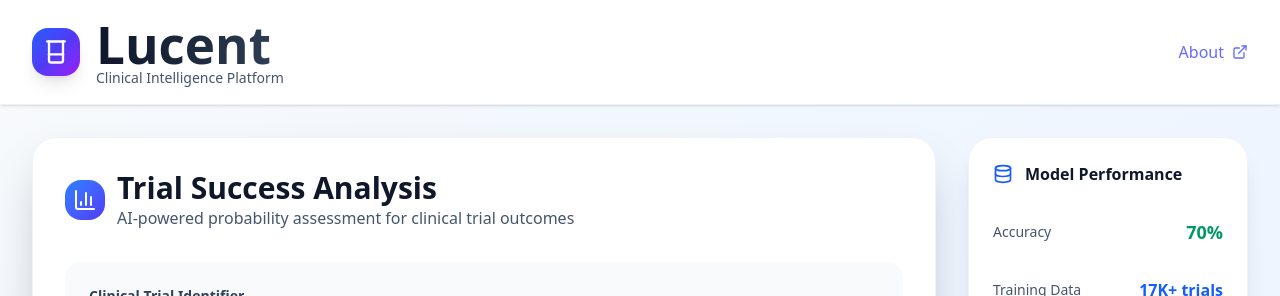
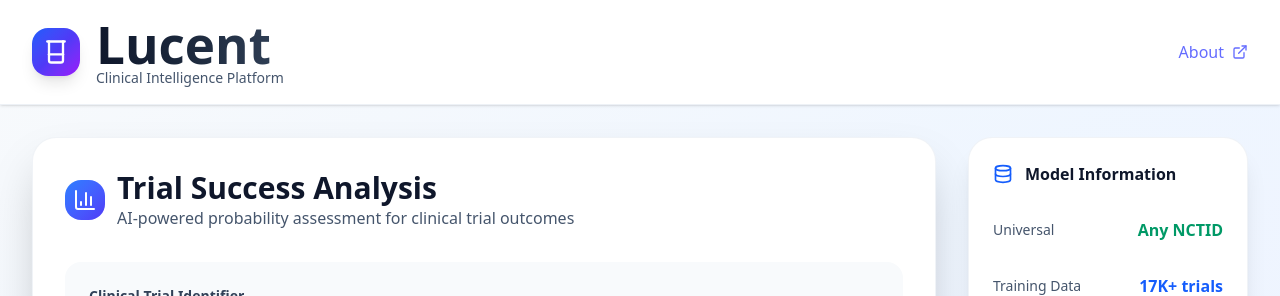
Before and after one commit to adourian/lucent, a React app in the folder frontend/: page / in a window 1280 px wide. Shown: the top 296 px of the page. Built offline with nearby package versions, Linux system fonts and the light colour scheme; the HTML template or start-up script is replaced by a standard one.

Commit message:
updated frontend, added phase

```diff
--- a/frontend/src/App.tsx
+++ b/frontend/src/App.tsx
@@ -28,6 +28,7 @@ function App() {
     probability: number;
     uncertainty: number;
     nctid: string;
+    phase: string;
   } | null>(null);
   const [error, setError] = useState<string | null>(null);
   const [loading, setLoading] = useState(false);
@@ -61,6 +62,7 @@ function App() {
         probability: data.deterministic,
         uncertainty: data.uncertainty,
         nctid: data.nctid,
+        phase: data.phase,
       };
       setResult(newResult);
 
@@ -328,19 +330,19 @@ function App() {
                               </div>
                             </div>
 
-                            {/* Model Confidence */}
+                            {/* Trial Phase */}
                             <div className="bg-white rounded-2xl p-6 shadow-lg border border-slate-200">
                               <div className="flex items-center justify-between mb-4">
                                 <span className="text-sm font-semibold text-slate-600 uppercase tracking-wide">
-                                  Model Accuracy
+                                  Trial Phase
                                 </span>
-                                <Database className="w-4 h-4 text-slate-400" />
+                                <Beaker className="w-4 h-4 text-slate-400" />
                               </div>
-                              <div className="text-3xl font-bold text-blue-600 mb-2">
-                                {modelStats.accuracy}
+                              <div className="text-lg font-bold text-slate-900 capitalize">
+                                {result.phase || "N/A"}
                               </div>
                               <div className="text-xs text-slate-500 font-medium">
-                                Validation Accuracy
+                                Clinical development stage
                               </div>
                             </div>
                           </div>
@@ -373,12 +375,12 @@ function App() {
                   <div className="bg-white rounded-3xl shadow-xl border border-slate-200/50 p-6">
                     <h3 className="font-bold text-slate-900 mb-6 flex items-center">
                       <Database className="w-5 h-5 mr-3 text-blue-600" />
-                      Model Performance
+                      Model Information
                     </h3>
                     <div className="space-y-4">
                       <div className="flex justify-between items-center py-2">
-                        <span className="text-sm font-medium text-slate-600">Accuracy</span>
-                        <span className="font-bold text-emerald-600 text-lg">{modelStats.accuracy}</span>
+                        <span className="text-sm font-medium text-slate-600">Universal</span>
+                        <span className="font-bold text-emerald-600">Any NCTID</span>
                       </div>
                       <div className="flex justify-between items-center py-2">
                         <span className="text-sm font-medium text-slate-600">Training Data</span>
```
Also changed, not shown: 1 other file (tests, documents, lock files or other folders).
